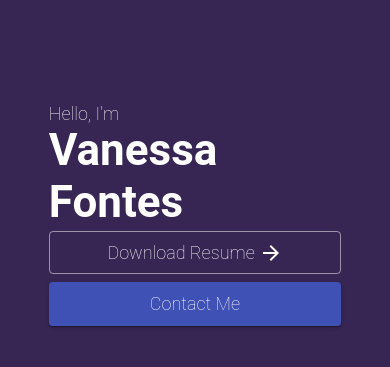
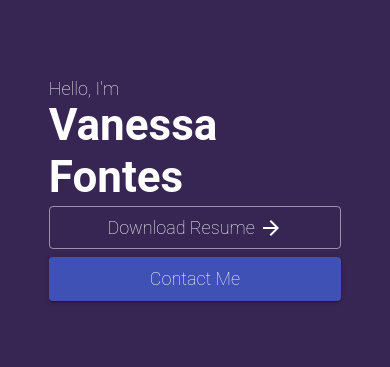
Before and after one commit to vxfontes/portfolio, a React (Vite) app: page / in a window 390 px wide. Shown: the part 365-732 px from the top of the page. Built offline with nearby package versions, Linux system fonts and the light colour scheme.

Commit message:
fix: consertando margem mobile

```diff
--- a/src/pages/presentation/styles.ts
+++ b/src/pages/presentation/styles.ts
@@ -18,9 +18,9 @@ const styles = makeStyles((theme: Theme) =>
         },
 
         content: {
-            // display: 'block',
-            // textAlign:  'center',
-            // margin: 'auto'
+            [theme.breakpoints.down('xs')]: {
+                marginTop: -100,
+            },
         },
 
         principalText: {
```
